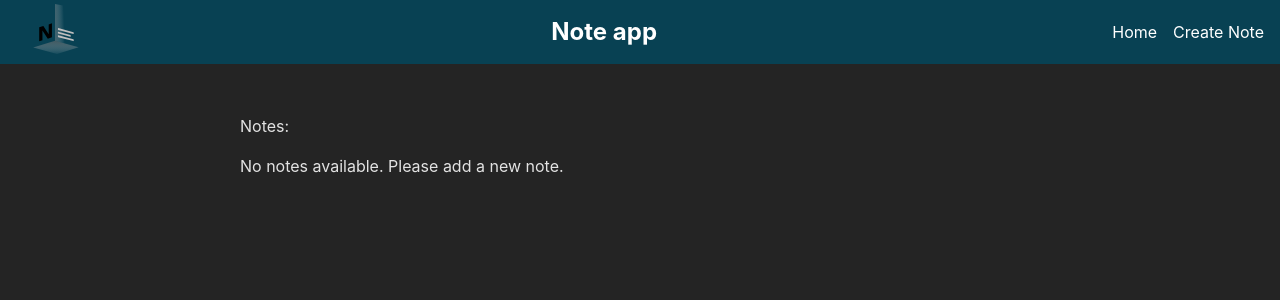
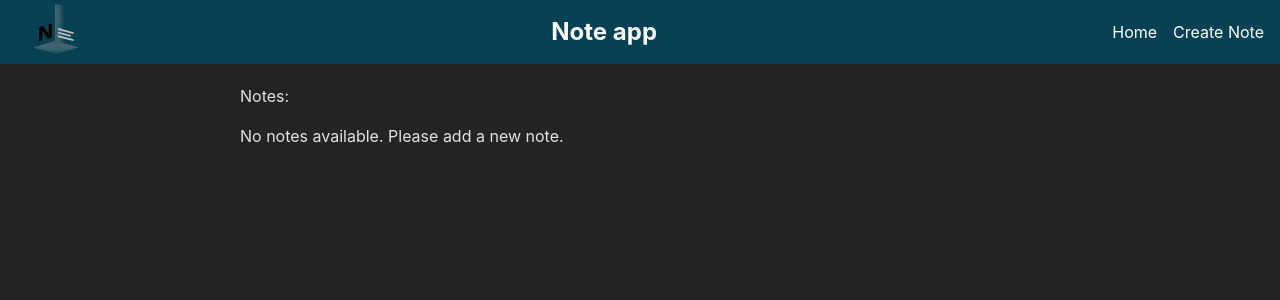
Before and after one commit to zahariev/note-taking-app, a React (Vite) app: page / in a window 1280 px wide. Shown: the top 300 px of the page. Built offline with nearby package versions, Linux system fonts and the light colour scheme.

Commit message:
fix: nav bar stick to top

```diff
--- a/src/pages/Home.tsx
+++ b/src/pages/Home.tsx
@@ -6,12 +6,12 @@ import { format } from "date-fns";
 
 const NoteListContainer = styled.div`
   max-width: 800px;
-  margin: 50px auto;
+  margin: 20px auto;
 `;
 
 const NoteItem = styled.div`
   border: 1px solid #e1e1e1;
-  border-radius: 4px;
+  border-radius: 14px;
   padding: 15px;
   margin-bottom: 20px;
   transition: box-shadow 0.3s ease;
--- a/src/pages/Navigation.tsx
+++ b/src/pages/Navigation.tsx
@@ -9,6 +9,8 @@ const Nav = styled.nav`
   background-color: #084153;
   color: white;
   padding: 0rem 1rem;
+  position: sticky;
+  top: 0;
 `;
 //   padding: 1rem 2rem;
 //   background-color: #333;
```
